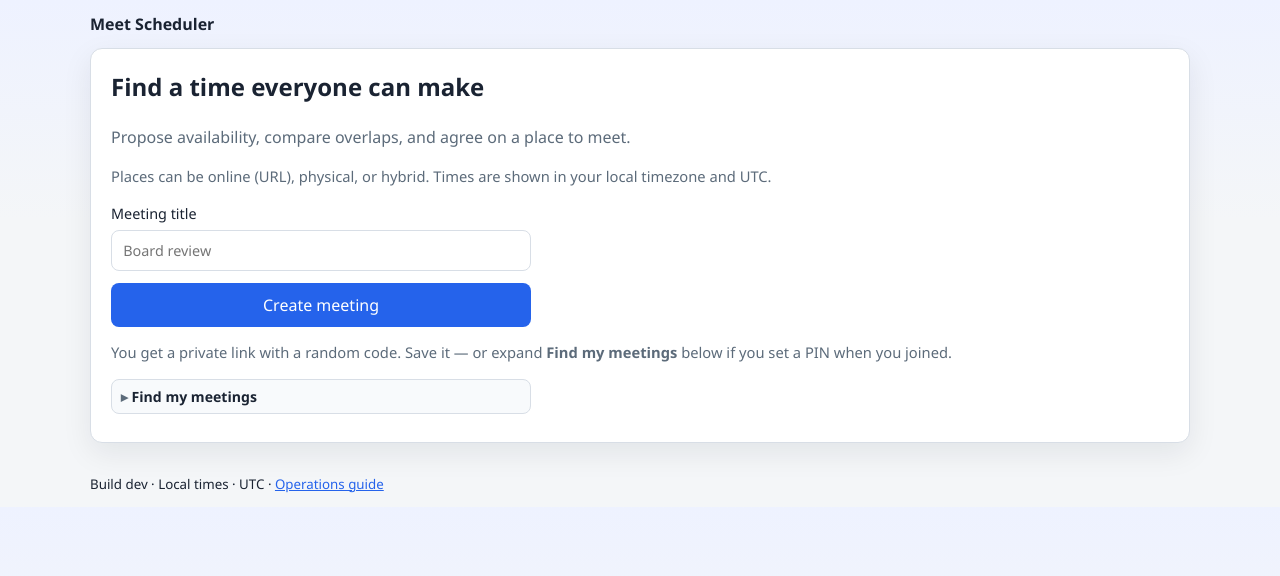
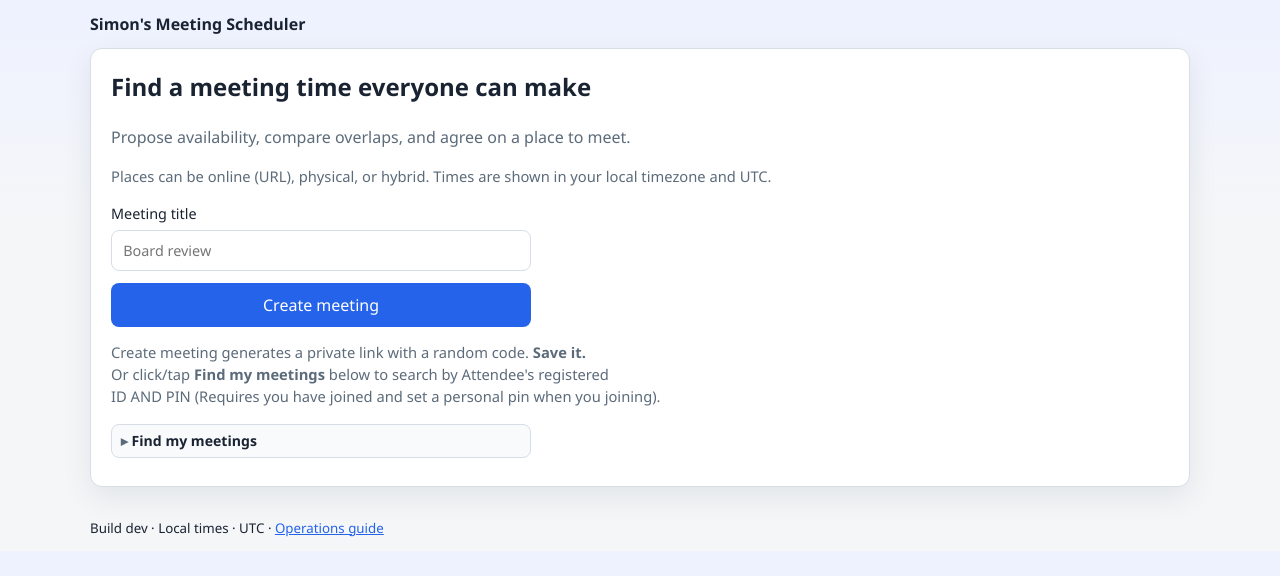
Before and after one commit to 51monharr15/SIG-Stakeholder-Database, a PHP site: page / in a window 1280 px wide. Shown: the top 576 px of the page. Run offline with PHP 8.4, Linux system fonts and the light colour scheme.

Commit message:
Changed onScreen text of index.php

```diff
--- a/meet/index.php
+++ b/meet/index.php
@@ -50,7 +50,7 @@ $jsVer = is_readable(__DIR__ . '/assets/js/app.js') ? filemtime(__DIR__ . '/asse
   <?php if ($page === 'home'): ?>
   <header class="site-header">
     <div class="wrap">
-      <a class="brand" href="./">Meet Scheduler</a>
+      <a class="brand" href="./">Simon's Meeting Scheduler</a>
     </div>
   </header>
   <?php endif; ?>
@@ -58,7 +58,7 @@ $jsVer = is_readable(__DIR__ . '/assets/js/app.js') ? filemtime(__DIR__ . '/asse
   <main class="wrap<?= $page === 'scheduler' ? ' wrap-scheduler' : '' ?>">
     <?php if ($page === 'home'): ?>
       <section class="panel hero">
-        <h1>Find a time everyone can make</h1>
+        <h1>Find a meeting time everyone can make</h1>
         <p class="lede">Propose availability, compare overlaps, and agree on a place to meet.</p>
         <p class="hint">Places can be online (URL), physical, or hybrid. Times are shown in your local timezone and UTC.</p>
         <form id="create-form" class="create-form">
@@ -68,13 +68,13 @@ $jsVer = is_readable(__DIR__ . '/assets/js/app.js') ? filemtime(__DIR__ . '/asse
           </label>
           <button type="submit">Create meeting</button>
         </form>
-        <p class="hint">You get a private link with a random code. Save it — or expand <strong>Find my meetings</strong> below if you set a PIN when you joined.</p>
+        <p class="hint">Create meeting generates a private link with a random code. <strong>Save it.</strong><br>Or click/tap <strong>Find my meetings</strong> below to search by Attendee's registered<br>ID AND PIN (Requires you have joined and set a personal pin when you joining).</p>
         <details class="help-toggle home-collapse">
           <summary>Find my meetings</summary>
           <div class="help-body">
-            <p class="meta">Enter the <strong>registered identity</strong> (display name exactly as when you joined) and <strong>PIN</strong> for a meeting.</p>
+            <p class="meta">Enter the <strong>registered identity</strong> (Identity exactly as when you joined) and <strong>personal PIN</strong> for a list of matching meetings.</p>
             <form id="list-meetings-form" class="create-form">
-              <label>Registered identity <input type="text" name="display_name" required autocomplete="username" placeholder="e.g. Simon at Logical Model"></label>
+              <label>Registered identity <input type="text" name="display_name" required autocomplete="username" placeholder="e.g. Alice@gmail.com or Bob"></label>
               <label>PIN <input type="text" name="pin" inputmode="numeric" pattern="[0-9]*" required autocomplete="off"></label>
               <button type="submit">List my meetings</button>
             </form>
```
